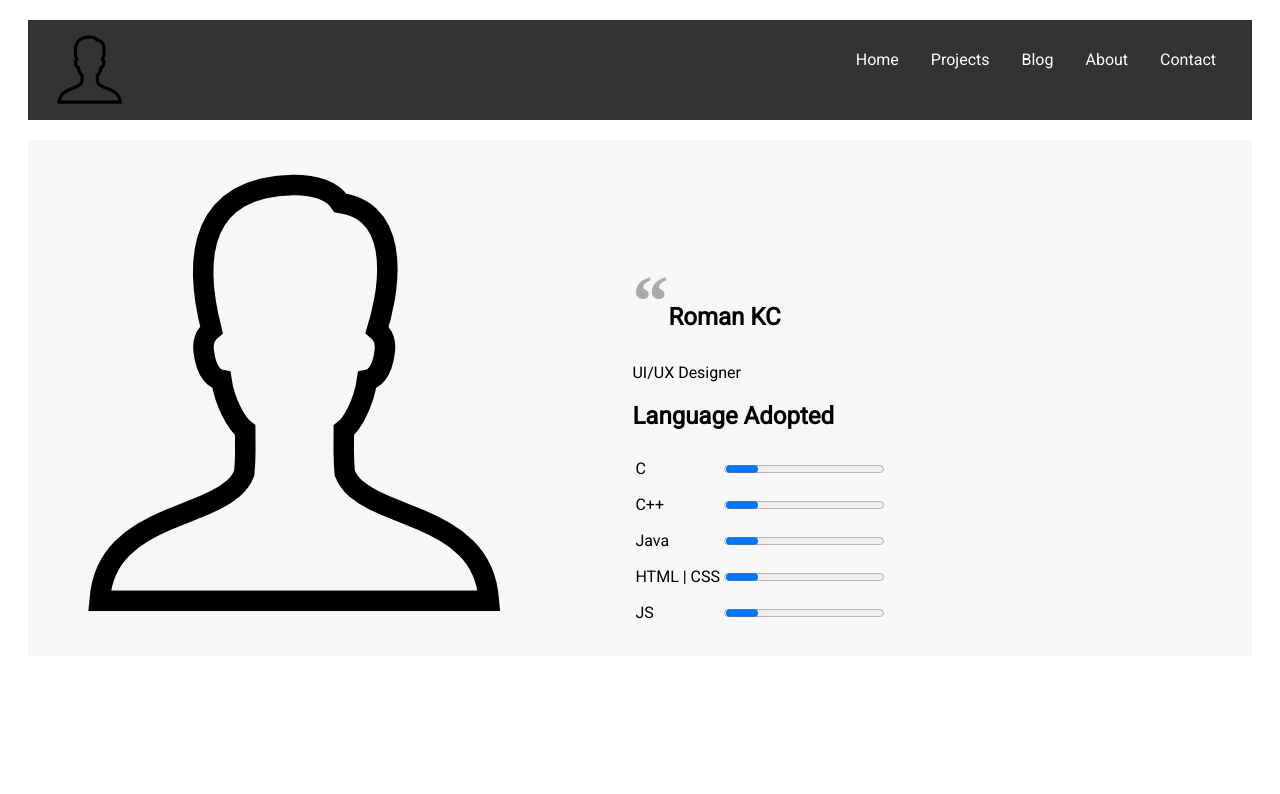
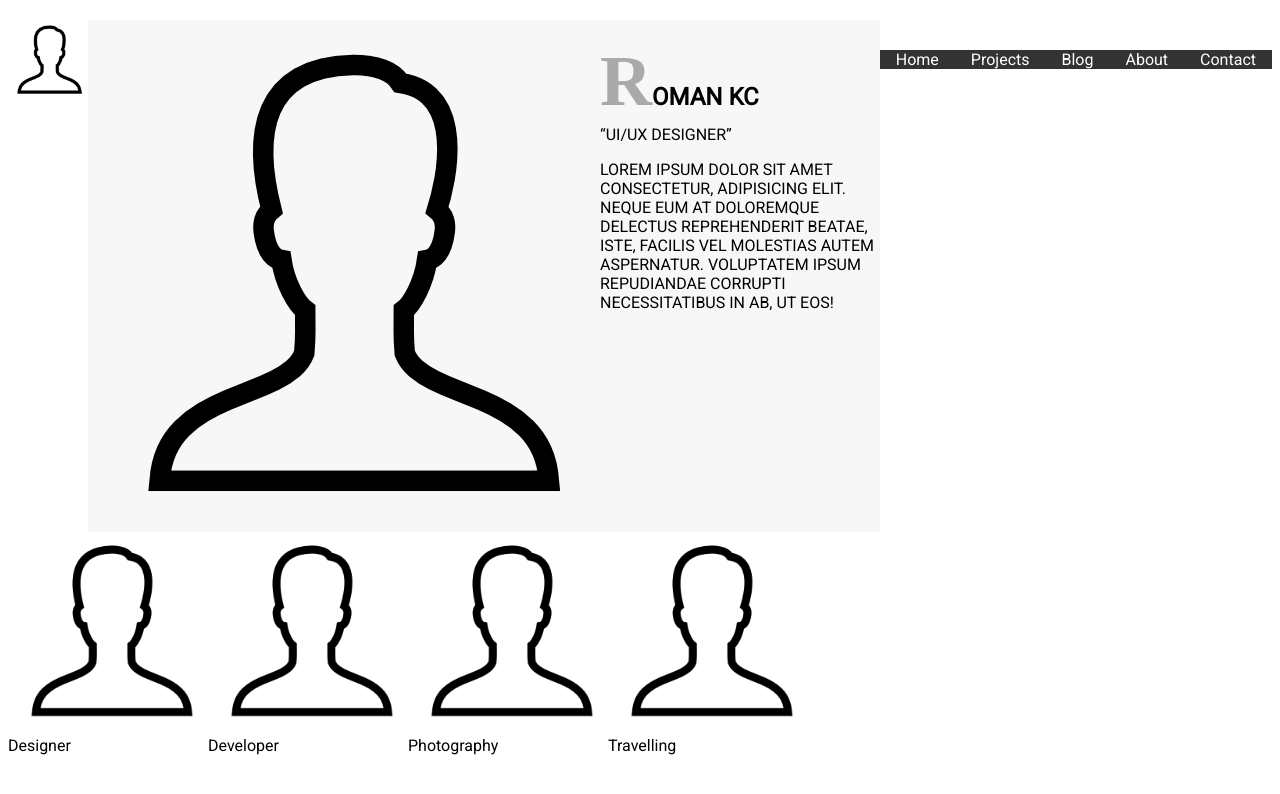
Before and after one commit to kcromanpl/portfolio, a plain HTML site: page index.html in a window 1280 px wide. Drawn offline with Linux system fonts and the light colour scheme.

Commit message:
CSS added upto skills

```diff
--- a/CSS/style.css
+++ b/CSS/style.css
@@ -1,38 +1,39 @@
+
 body {
     font-family: 'Roboto', sans-serif;
 }
 
-.container {
-    margin: 20px;
+/* .container {
+    /* margin: 20px; */
     clear: both;
 }
-
+*/
 .nav {
-    height: 100px;
+    height: 80px;
     background-color: #333;
     padding: 0 20px;
     color: #fff;
 }
 
 .logo {
-    padding-top: 10px;
     height: 80px;
     float: left;
 
 }
 
-.menu ul {
+.nav .menu ul {
     list-style-type: none;
     margin: 0;
     padding: 0;
     overflow: hidden;
     background-color: #333;
     float: right;
+    margin-top: 30px;
 }
 
 .menu ul li {
     float: left;
-    padding-top: 30px;
+
 }
 
 .menu ul li a {
@@ -61,30 +62,41 @@ body {
 
 /* INFORMATION */
 .information{
-    clear: both;
+    display: flex;
     margin-top: 20px;
     background-color: #f7f7f7;
+    position: relative;
 
 }
-.informationtext {
-    float: right;
-    margin: 100px 365px 0px 0px;
-
-}
-.informationtext h1:before {
+/* .informationtext h1:before {
     content: open-quote;
-}
+} */
 .informationtext h1::first-letter{
     font-size: 3em;
     font-weight: bold;
     color: #aaa;
     font-family: "Gentium Book Basic", serif;
-
-
-
-
 }
-
+.informationtext{
+    text-transform: uppercase;
+}
+.informationtext h1{
+    margin-bottom: 2px;
+}
+.informationtext span:before{
+    content: open-quote;
+}
+.informationtext span:after{
+    content: close-quote;
+}
 tr{
     line-height: 2;
 }
+/* SKILLS */
+.skills{
+    display: flex;
+}
+.skills img{
+    width: 200px;
+    height: 200px;
+}
--- a/index.html
+++ b/index.html
@@ -10,6 +10,7 @@
 
 <body>
     <div class="container">
+        <!-- NAV -->
         <header class="nav">
 
             <nav class="menu">
@@ -24,58 +25,40 @@
                 </ul>
             </nav>
         </header>
+        <!-- information -->
+        <section class="information">
 
-        <section class="information">
             <img src="img/logo.png">
             <div class="informationtext">
+
                 <h1>Roman KC</h1>
                 <span>UI/UX Designer</span>
-
-                <h2> Language Adopted</h2>
-                <table>
-                    <tr>
-                        <td><label>C</label></td>
-                        <td><progress val="20" maxvalue="100"></progress></td>
-                    </tr>
-                    <tr>
-                        <td><label>C++</label></td>
-                        <td><progress val="30" max="100"></progress></td>
-                    </tr>
-                    <tr>
-                        <td><label>Java</label></td>
-                        <td><progress val="50" max="100"></progress></td>
-                    </tr>
-                    <tr>
-                        <td><label>HTML | CSS</label></td>
-                        <td><progress val="80" max="100"></progress></td>
-                    </tr>
-                    <tr>
-                        <td><label>JS</label></td>
-                        <td><progress val="60" max="100"></progress></td>
-                    </tr>
-                </table>
+                <p>Lorem ipsum dolor sit amet consectetur, adipisicing elit. Neque eum at doloremque delectus
+                    reprehenderit beatae, iste, facilis vel molestias autem aspernatur. Voluptatem ipsum repudiandae
+                    corrupti necessitatibus in ab, ut eos!</p>
+            </div>
+        </section>
+        <!-- SKILLS -->
+        <section class="skills">
+            <div>
+                <img src="img/logo.png"><br>
+                <span>Designer</span>
+            </div>
+            <div>
+                <img src="img/logo.png"><br>
+                <span>Developer</span>
+            </div>
+            <div>
+                <img src="img/logo.png"><br>
+                <span>Photography</span>
+            </div>
+            <div>
+                <img src="img/logo.png"><br>
+                <span>Travelling</span>
             </div>
         </section>
         <!--
-        <section class="skills">
-            <div>
-                <img src="img/logo.png">
-                <span>Designer</span>
-            </div>
-            <div>
-                <img src="img/logo.png">
-                <span>Developer</span>
-            </div>
-            <div>
-                <img src="img/logo.png">
-                <span>Photography</span>
-            </div>
-            <div>
-                <img src="img/logo.png">
-                <span>Travelling</span>
-            </div>
-        </section>
-        <section class="information">
+        <section ="information">
             <h2>Roman KC</h2>
             <address>
                 Lubhu - 8, Lalitpur
```
